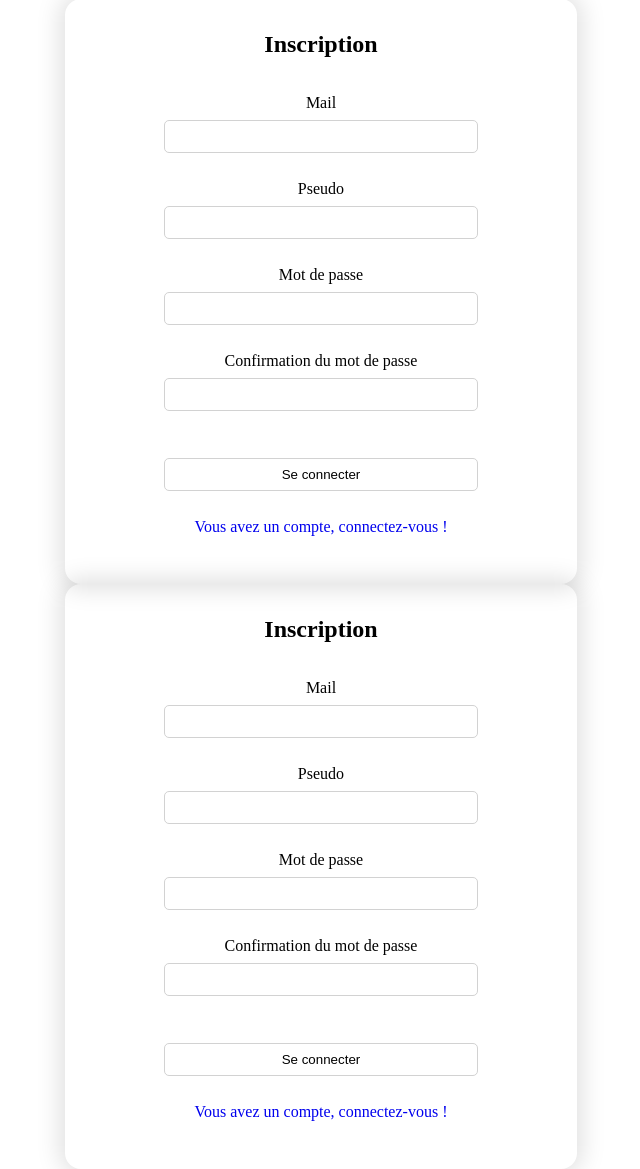
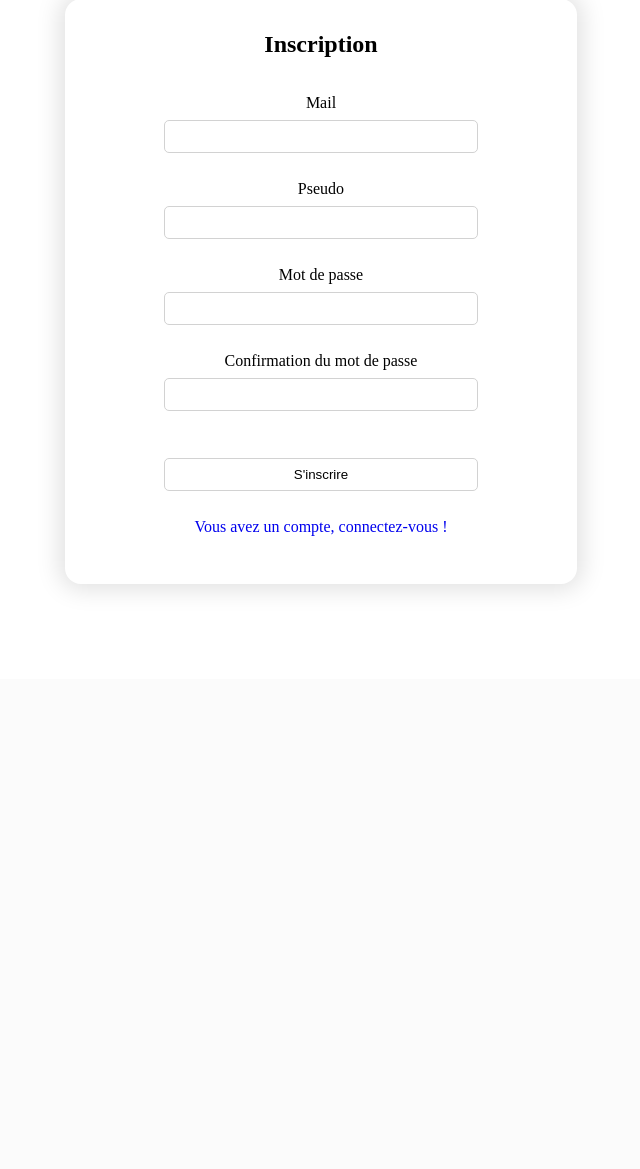
Before and after one commit to Ioamra/Projet-1, a PHP site: page /inscription in a window 1280 px wide. Shown: the part 121-1290 px from the top of the page, without its empty margins (319-959 px from the left). After the commit the page ends 709 px from the top, so only its background shows below. Run offline with PHP 8.4, Linux system fonts and the light colour scheme.

Commit message:
inscription (moins de ligne)

```diff
--- a/inscription.php
+++ b/inscription.php
@@ -66,13 +66,8 @@
             $req->bindParam(':password', $password, PDO::PARAM_STR);
             $req->execute();
 
-            $req = $bdd->prepare("SELECT id FROM user WHERE mail = '$mail'");
-            $req->execute();
-            $data = $req->fetch(\PDO::FETCH_OBJ);
-            $id = $data->id;
-
             session_start();
-            $_SESSION['id'] = $id;
+            $_SESSION['id'] = $bdd->lastInsertId();
             header("location:index.php");
         }
     }
@@ -91,25 +86,7 @@
                 <input class="w-100" id="password" type="password" name="password" required>
                 <label class="w-100 d-block" for="password-confirm">Confirmation du mot de passe</label>
                 <input class="w-100" id="password-confirm" type="password" name="password-confirm" required>
-                <button class="w-100" type="submit" name="submit">Se connecter</button>
-                <a href="connexion.php">Vous avez un compte, connectez-vous !</a>
-                <p class="error"><?=$mes_error?></p>
-            </form>
-        </section>
-    </section>
-    <section class="container">
-        <section class="card">
-            <form method="post">
-                <h2 class="mt-0">Inscription</h2>
-                <label class="w-100 d-block" for="mail">Mail</label>
-                <input class="w-100" id="mail" type="email" name="mail" value="<?php if (isset($mail)) {echo $mail;} ?>" required>
-                <label class="w-100 d-block" for="pseudo">Pseudo</label>
-                <input class="w-100" id="pseudo" type="text" name="pseudo" value="<?php if (isset($pseudo)) {echo $pseudo;} ?>" required>
-                <label class="w-100 d-block" for="password">Mot de passe</label>
-                <input class="w-100" id="password" type="password" name="password" required>
-                <label class="w-100 d-block" for="password-confirm">Confirmation du mot de passe</label>
-                <input class="w-100" id="password-confirm" type="password" name="password-confirm" required>
-                <button class="w-100" type="submit" name="submit">Se connecter</button>
+                <button class="w-100" type="submit" name="submit">S'inscrire</button>
                 <a href="connexion.php">Vous avez un compte, connectez-vous !</a>
                 <p class="error"><?=$mes_error?></p>
             </form>
```
